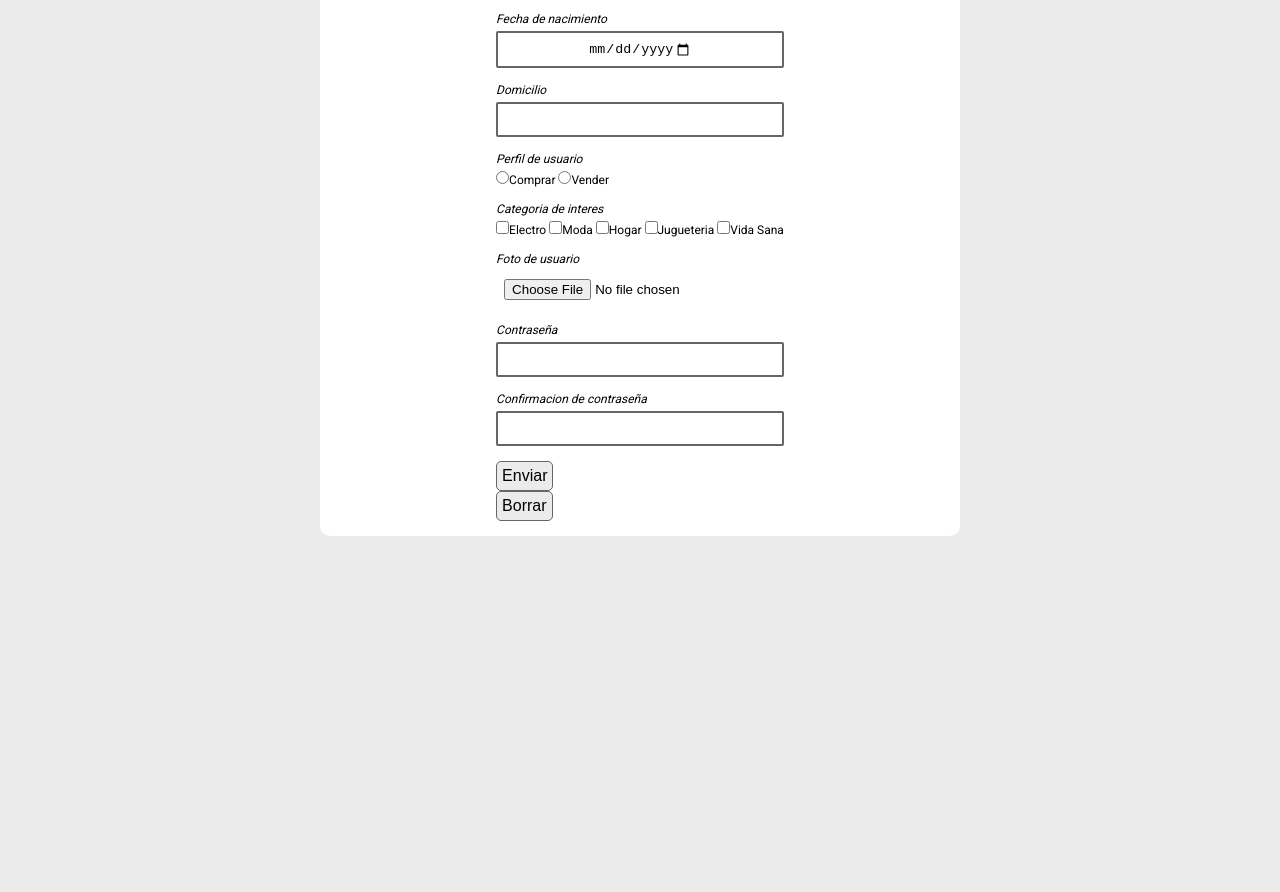
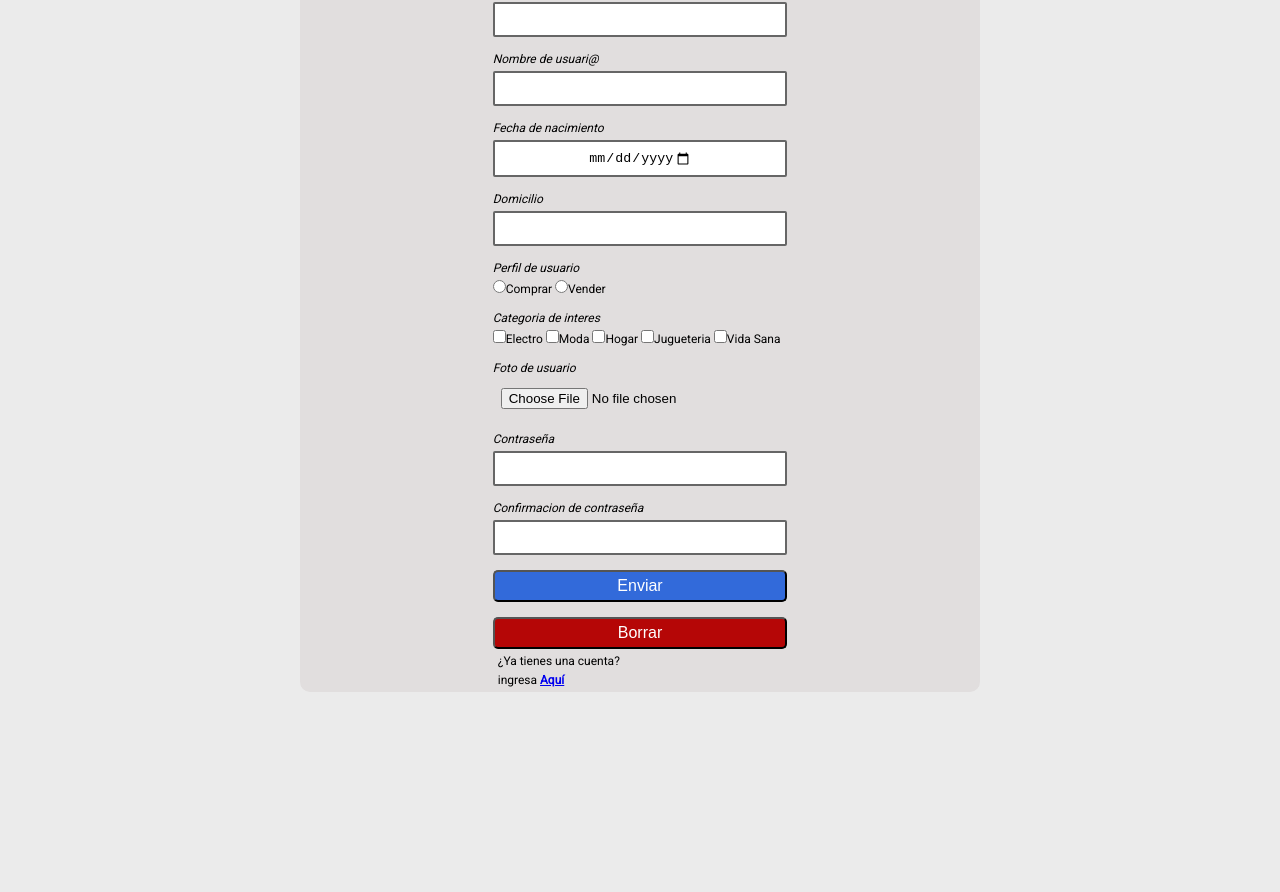
Before and after one commit to jnvald/AppMercadoLiebre, a plain HTML site: page views/register.html in a window 1280 px wide. Shown: the part 510-1402 px from the top of the page. Before the commit the page ends 1046 px from the top, so only its background shows below. Drawn offline with Linux system fonts and the light colour scheme; files that its build step writes are made by us from their sources; files whose address does not match are found by name.

Commit message:
Modificando estilos a login y registro

```diff
--- a/public/css/loginStyles.css
+++ b/public/css/loginStyles.css
@@ -79,23 +79,55 @@ div.burger-menu i{
     width: 40px;
 }
 
-main {
+/************************************
+*************LOGIN******************/
+.container-login {
     display: flex;
-    background-color: #FFF;
-    width: 50%;
-    margin: auto;
+    background-color: rgb(225, 222, 222);
+    width: auto;
+    min-height: 400px;
+    min-width: 400px;
+    margin: 300px;
     justify-content: center;
     border-radius: 10px;
     margin-top: 20px;
 }
+.icon-person {
+    font-size:80px;
+    color: rgb(50, 106, 218);
+    display: inline-block;
+    justify-content:center;
+    align-items: center;
+}
+.icon-person p {
+    font-size:50px;
+    display: inline-block;
+    justify-content:center;
+    align-items: center;
+}
+.formulary {
+    margin-top: 30px;
 
-.formulary {
-    padding: 15px 20px;
+}
+/********************************
+***FORMULARIO DE REGISTRO********/
+
+.container-registro {
+    display: flex;
+    background-color: rgb(225, 222, 222);
+    width: auto;
+    min-height: 400px;
+    min-width: 400px;
+    margin: 300px;
+    justify-content: center;
+    border-radius: 10px;
+    margin-top: 20px;
+}
+.form-control {
+    margin-bottom: 15px;
+
 }
 
-.form-control {
-    margin-bottom: 15px;
-}
 
 .form-control label{
     margin-bottom: 5px;
@@ -111,29 +143,38 @@ main {
 }
 
 .button {
-    background-color: #ebebeb;
-    border: solid 1px #666;
     font-size: 16px;
-    color: rgb(0, 0, 0);
+    color: rgb(255, 255, 255);
     text-align: center;
     padding: 5px;
     border-radius: 5px;
     display: flex;
     justify-content: center;
-
+    width: 100%;
+    background-color:rgb(50, 106, 218);
 }
-
-#login-submit{
-    background-color: #ebebeb;
-    transition: background-color 450ms;
-    margin: 0 auto;
+.button-reset {
+    font-size: 16px;
+    color: rgb(255, 255, 255);
+    text-align: center;
+    padding: 5px;
+    margin-top: 15px;
+    border-radius: 5px;
+    display: flex;
+    justify-content: center;
+    width: 100%;
+    background-color:rgb(181, 6, 6);
 }
-
-#login-submit:hover{
-    background-color: #03264C;
-    color: rgb(255, 255, 255);
+.button a {
+    text-decoration: none;
+    color: white;
 }
-
+.button:hover{
+    background-color:rgb(19, 77, 193);
+}
+.pregunta-registro p{
+    margin:5px;
+}
 input {
     border: 8px solid currentcolor;
   }
--- a/views/register.html
+++ b/views/register.html
@@ -60,8 +60,12 @@
       </div>
     </header>
 
-    <main>
+    <div class="container-registro">
       <form action="/" method="get" class="formulary">
+        <div class="icon-person">
+          <i class="fas fa-id-card"></i>
+          <p>Registro</p>
+        </div>
         <p class="form-control">
           <label for="Nombre">Nombre y Apellido</label>
           <input
@@ -157,8 +161,14 @@
           />
         </p>
         <button type="submit" class="button">Enviar</button>
-        <button type="reset" class="button">Borrar</button>
+        <button type="reset" class="button-reset">Borrar</button>
+        <div class="pregunta-registro">
+          <p>¿Ya tienes una cuenta?</p>
+          <p>
+            ingresa <strong><a href="/login">Aquí</a></strong>
+          </p>
+        </div>
       </form>
-    </main>
+    </div>
   </body>
 </html>
```
Also changed, not shown: views/login.html (+13 -4 lines), 2 other files.
